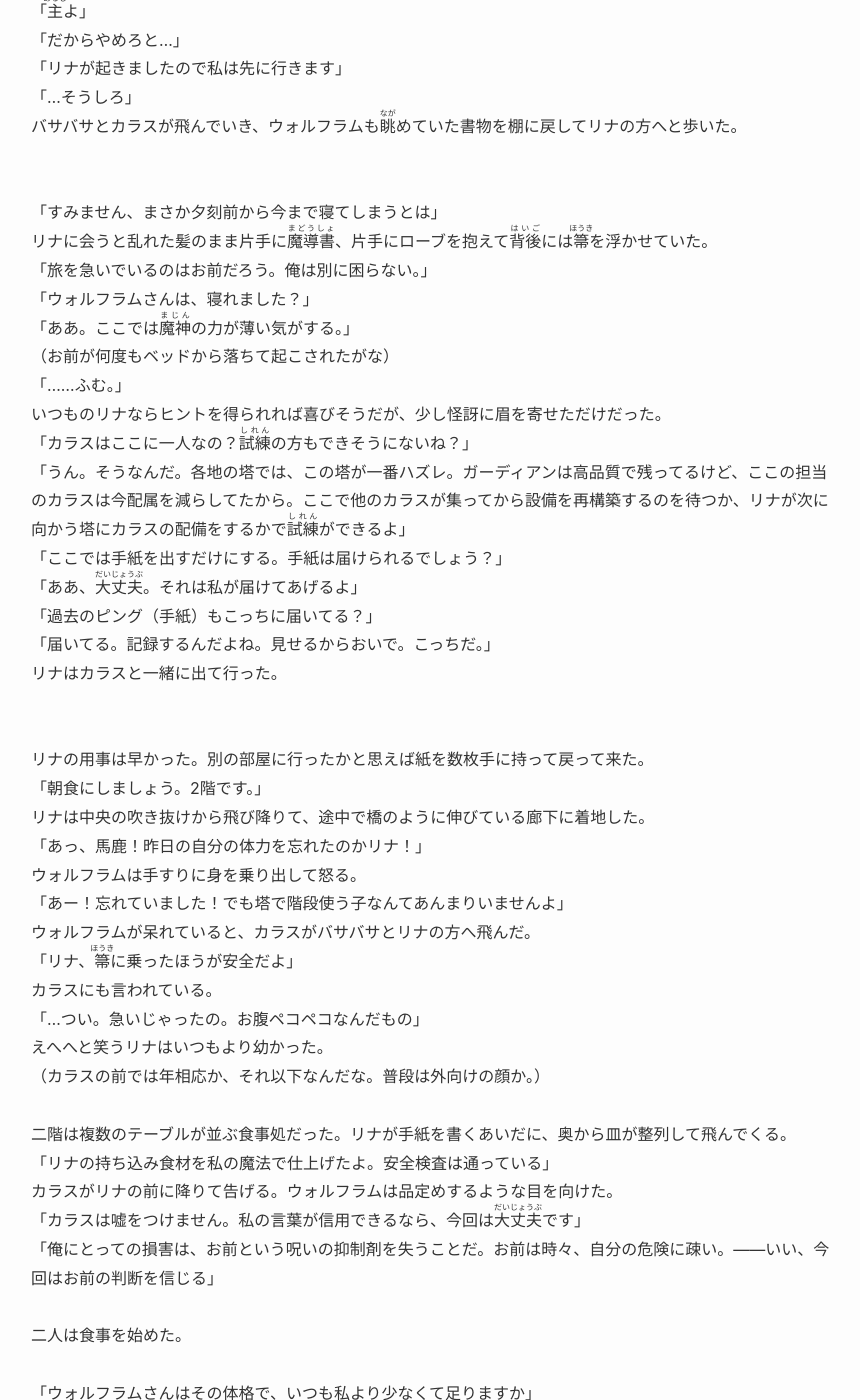
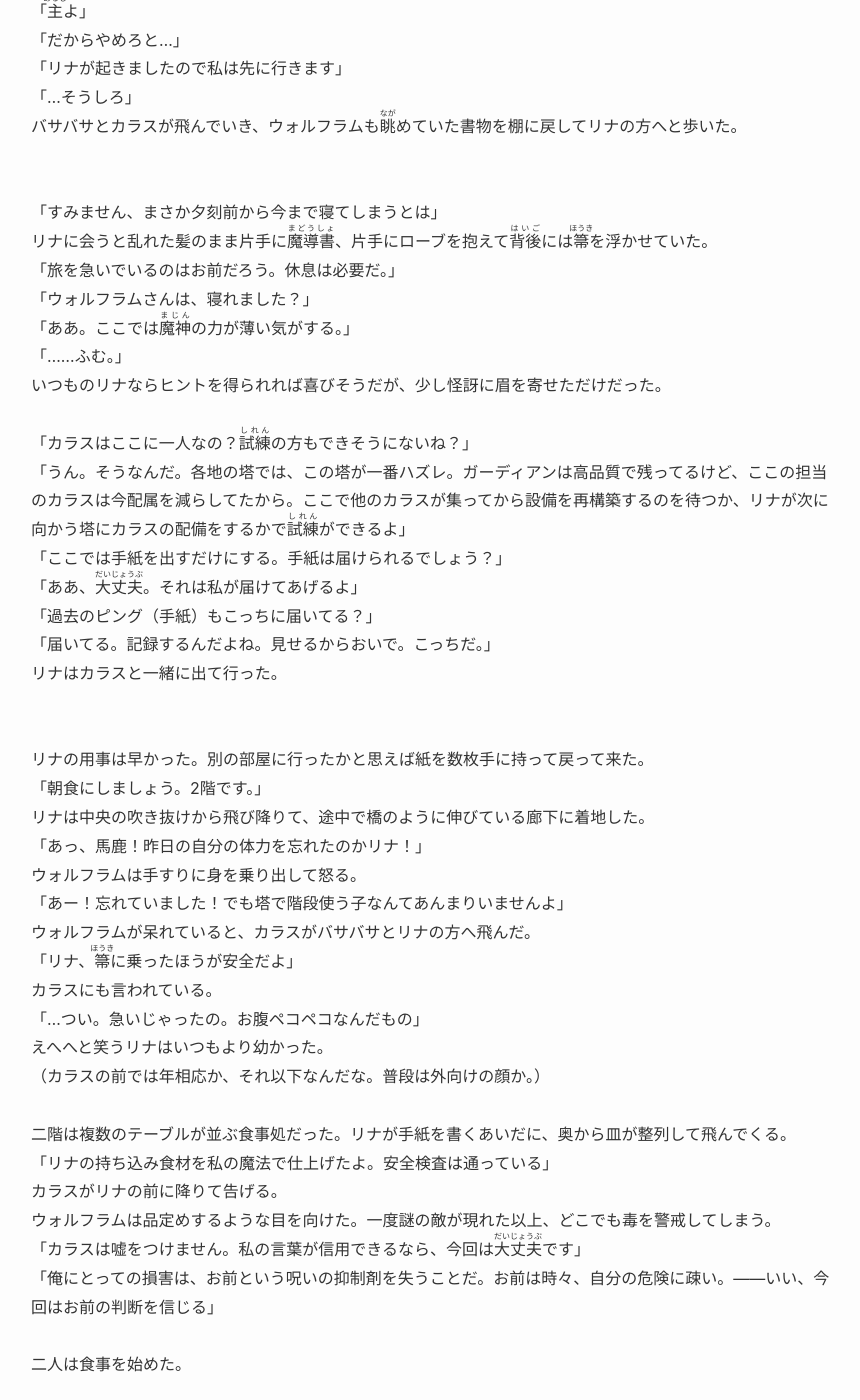
Before and after one commit to MikakoWorld/unison-gate-beta, a Jekyll site: the page built from docs/part03/26_青の静寂、赤の稲妻.md, in a window 1280 px wide and 1400 px high, scrolled down 6184 px. Shown: the whole window, without its empty margins (209-1069 px from the left). Built offline with Jekyll 4.4.1, drawn with Linux system fonts in a browser that asks for light colours; some of the changed text lies outside the part shown.

Commit message:
26話微調整

```diff
--- a/docs/part03/26_青の静寂、赤の稲妻.md
+++ b/docs/part03/26_青の静寂、赤の稲妻.md
@@ -150,11 +150,11 @@ layout: novel
 「この塔は現状貸し切りですから、お好きにどうぞ」<br>
 カラスに言われてウォルフラムは塔を散策していた。この塔の中では、<ruby>魔神<rt>まじん</rt></ruby>の気配が遠のく気がする。<br>
 （珍しく、夜になってもアイツの声がしなかったし、悪夢もなかった。やはり魔法使いと関係のある呪いだからか？）<br>
-廊下に本棚が並び、書物は<ruby>興味深<rt>きょうみぶか</rt></ruby>いが読める文字はほとんどない。<br>
+廊下に本棚が並び、書物は<ruby>興味深<rt>きょうみぶか</rt></ruby>いが、読める文字はほとんどない。<br>
 「気になるものがあれば私が説明致しますよ。」<br>
 カラスはちょんちょんとウォルフラムに付き<ruby>纏<rt>まと</rt></ruby>う。ウォルフラムは少し考えて聞いた。<br>
 「お前は、これについて何か知っているか？」<br>
-魔剣を出して見せる。<br>
+魔剣を出して見せる。カラスは出された剣を見上げて首を動かした。<br>
 「……恐らく、お二人よりよく知っております。」<br>
 ウォルフラムは目を見開いた。<br>
 「教えろ」<br>
@@ -179,12 +179,12 @@ layout: novel
 <br>
 「すみません、まさか夕刻前から今まで寝てしまうとは」<br>
 リナに会うと乱れた髪のまま片手に<ruby>魔導書<rt>まどうしょ</rt></ruby>、片手にローブを抱えて<ruby>背後<rt>はいご</rt></ruby>には<ruby>箒<rt>ほうき</rt></ruby>を浮かせていた。<br>
-「旅を急いでいるのはお前だろう。俺は別に困らない。」<br>
+「旅を急いでいるのはお前だろう。休息は必要だ。」<br>
 「ウォルフラムさんは、寝れました？」<br>
 「ああ。ここでは<ruby>魔神<rt>まじん</rt></ruby>の力が薄い気がする。」<br>
-（お前が何度もベッドから落ちて起こされたがな）<br>
 「……ふむ。」<br>
 いつものリナならヒントを得られれば喜びそうだが、少し怪訝に眉を寄せただけだった。<br>
+<br>
 「カラスはここに一人なの？<ruby>試練<rt>しれん</rt></ruby>の方もできそうにないね？」<br>
 「うん。そうなんだ。各地の塔では、この塔が一番ハズレ。ガーディアンは高品質で残ってるけど、ここの担当のカラスは今配属を減らしてたから。ここで他のカラスが集ってから設備を再構築するのを待つか、リナが次に向かう塔にカラスの配備をするかで<ruby>試練<rt>しれん</rt></ruby>ができるよ」<br>
 「ここでは手紙を出すだけにする。手紙は届けられるでしょう？」<br>
@@ -209,7 +209,8 @@ layout: novel
 <br>
 二階は複数のテーブルが並ぶ食事処だった。リナが手紙を書くあいだに、奥から皿が整列して飛んでくる。<br>
 「リナの持ち込み食材を私の魔法で仕上げたよ。安全検査は通っている」<br>
-カラスがリナの前に降りて告げる。ウォルフラムは品定めするような目を向けた。<br>
+カラスがリナの前に降りて告げる。<br>
+ウォルフラムは品定めするような目を向けた。一度謎の敵が現れた以上、どこでも毒を警戒してしまう。<br>
 「カラスは嘘をつけません。私の言葉が信用できるなら、今回は<ruby>大丈夫<rt>だいじょうぶ</rt></ruby>です」<br>
 「俺にとっての損害は、お前という呪いの抑制剤を失うことだ。お前は時々、自分の危険に疎い。——いい、今回はお前の判断を信じる」<br>
 <br>
@@ -252,7 +253,7 @@ layout: novel
 青い一つ目を光らせて多数が徘徊している。<br>
 「敵を認識するまではコアが青い光で、偵察モードになります。赤くなったら<ruby>攻撃<rt>こうげき</rt></ruby>モードです。今は安全ですよ。」<br>
 <br>
-リナは空高く、離れた位置に無人の<ruby>箒<rt>ほうき</rt></ruby>を飛ばしていた。雨は無いが、天候は悪い。<br>
+リナは空高く離れた位置に、無人の<ruby>箒<rt>ほうき</rt></ruby>を飛ばしていた。雨は無いが、天候は悪い。<br>
 「何をしているんだ？」<br>
 「稲妻釣りです。雷に当たると、私の<ruby>箒<rt>ほうき</rt></ruby>はエネルギーをチャージします。ちょうど枯渇していたので5発ほど釣れたら嬉しいです。」<br>
 ドォン、と大きな音で雷が<ruby>箒<rt>ほうき</rt></ruby>を貫いた。<br>
```
